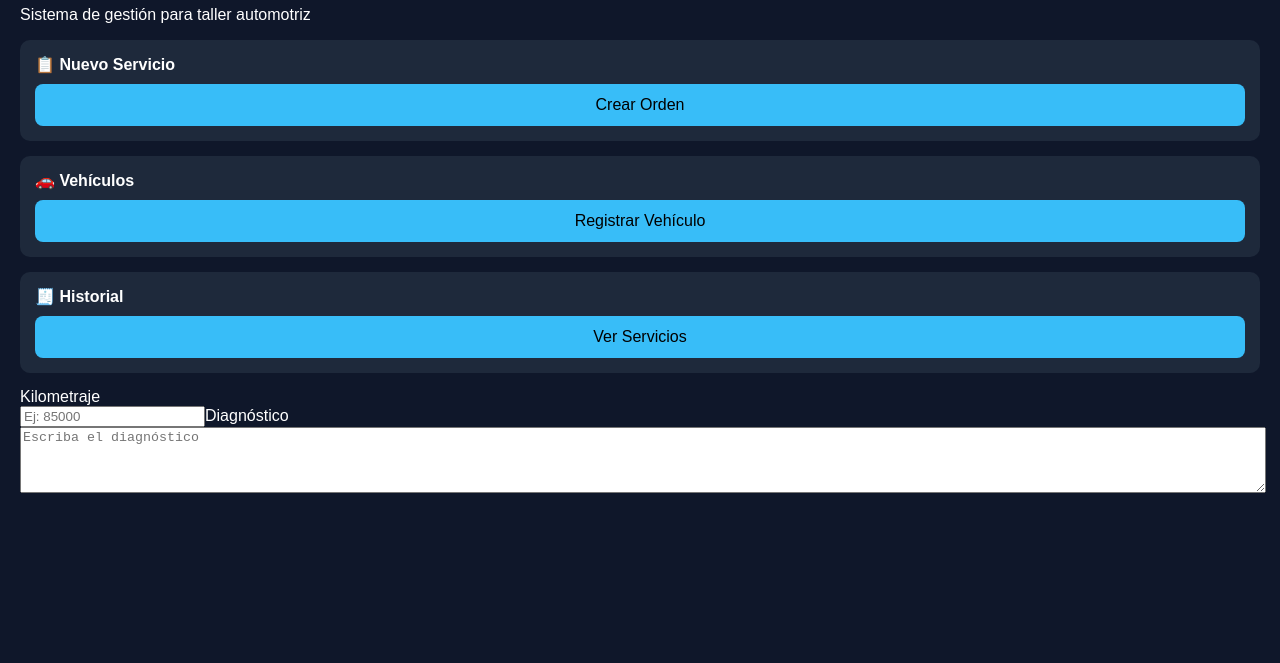
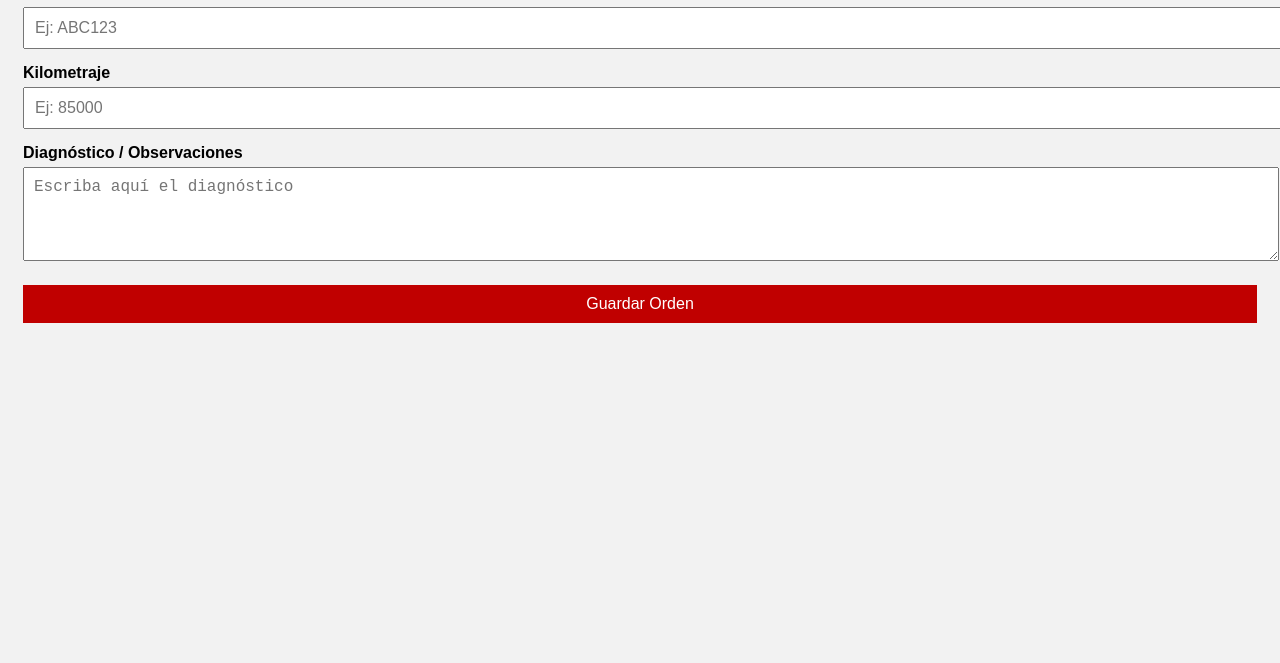
Before and after one commit to tecnistar-pro/index.html, a plain HTML site: page index.html in a window 1280 px wide. Shown: the part 137-800 px from the top of the page. Drawn offline with Linux system fonts and the light colour scheme.

Commit message:
Update index.html

```diff
--- a/index.html
+++ b/index.html
@@ -1,84 +1,58 @@
 <!DOCTYPE html>
-<html>
+<html lang="es">
 <head>
+  <meta charset="UTF-8">
   <meta name="viewport" content="width=device-width, initial-scale=1.0">
   <title>Tecnistar Pro</title>
-</head>
 
-<!DOCTYPE html>
-Placa:
-<input><label>Placa</label><br>
-<input
-  type="text"
-  placeholder="Ej: ABC123"
-  inputmode="text"
->
-<head>
-  <title>Tecnistar Pro</title>
-</head>
-<body>
-<head>
-  <meta charset="UTF-8">
-  <title>Tecnistar Pro</title>
-  <meta name="viewport" content="width=device-width, initial-scale=1.0">
   <style>
     body {
       font-family: Arial, sans-serif;
-      background: #0f172a;
-      color: white;
-      margin: 0;
-      padding: 20px;
+      background: #f2f2f2;
+      padding: 15px;
     }
     h1 {
-      color: #38bdf8;
+      text-align: center;
+      color: #c00000;
     }
-    .card {
-      background: #1e293b;
-      padding: 15px;
-      border-radius: 10px;
-      margin-bottom: 15px;
+    label {
+      font-weight: bold;
+      display: block;
+      margin-top: 15px;
+    }
+    input, textarea, button {
+      width: 100%;
+      padding: 10px;
+      margin-top: 5px;
+      font-size: 16px;
     }
     button {
-      width: 100%;
-      padding: 12px;
-      background: #38bdf8;
+      background: #c00000;
+      color: white;
       border: none;
-      border-radius: 8px;
-      font-size: 16px;
-      margin-top: 10px;
+      margin-top: 20px;
     }
   </style>
 </head>
+
 <body>
 
-  <h1>🔧 Tecnistar Pro</h1>
-  <p>Sistema de gestión para taller automotriz</p>
-
-  <div class="card">
-    <strong>📋 Nuevo Servicio</strong>
-    <button>Crear Orden</button>
+  <div style="text-align:center;">
+    <img src="logo.png" alt="Tecnistar" style="max-width:180px;">
   </div>
 
-  <div class="card">
-    <strong>🚗 Vehículos</strong>
-    <button>Registrar Vehículo</button>
-  </div>
+  <h1>Tecnistar Pro</h1>
 
-  <div class="card">
-    <strong>🧾 Historial</strong>
-    <button>Ver Servicios</button>
-  </div>
+  <label>Placa del vehículo</label>
+  <input type="text" placeholder="Ej: ABC123">
+
+  <label>Kilometraje</label>
+  <input type="number" placeholder="Ej: 85000">
+
+  <label>Diagnóstico / Observaciones</label>
+  <textarea rows="4" placeholder="Escriba aquí el diagnóstico"></textarea>
+
+  <button>Guardar Orden</button>
 
 </body>
 </html>
-<label>Kilometraje</label><br>
-<input
-  type="number"
-  placeholder="Ej: 85000"
-  inputmode="numeric"
-><label>Diagnóstico</label><br>
-<textarea
-  placeholder="Escriba el diagnóstico"
-  rows="4"
-  style="width:100%;"
-></textarea>
```
